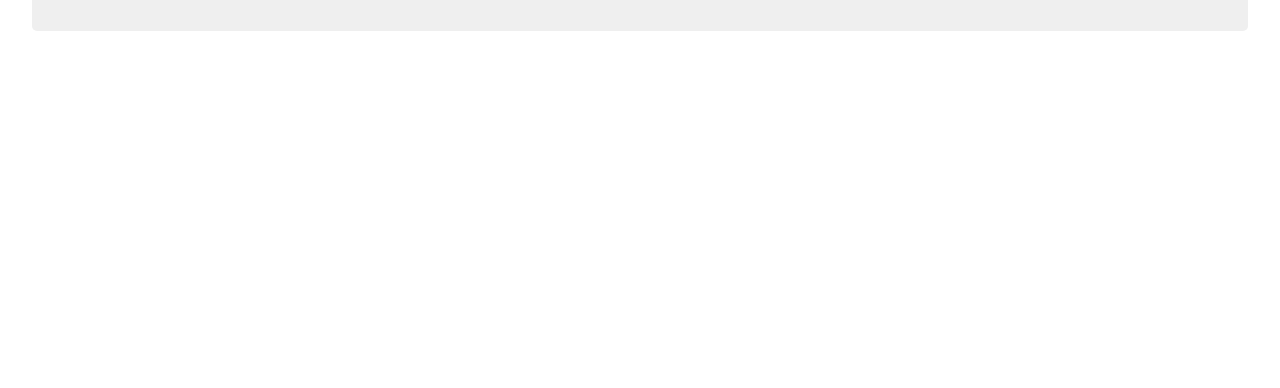
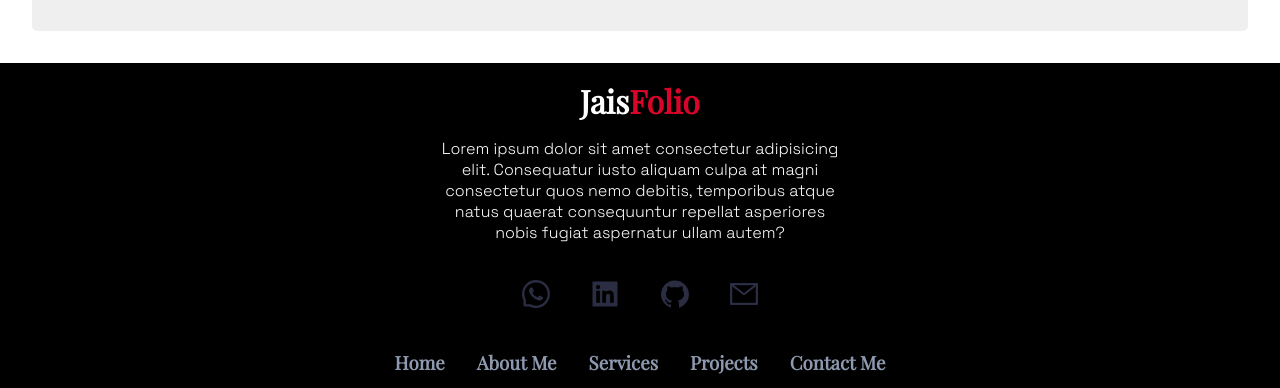
Before and after one commit to jaiswar203/portfoliov2, a Next.js app: page / in a window 1280 px wide. Shown: the part 3424-3812 px from the top of the page. Before the commit the page ends 3487 px from the top, so only its background shows below. Built offline with nearby package versions, Linux system fonts and the light colour scheme.

Commit message:
added footer and fixes some bugs

```diff
--- a/package.json
+++ b/package.json
@@ -9,6 +9,7 @@
     "lint": "next lint"
   },
   "dependencies": {
+    "@next/bundle-analyzer": "^12.1.6",
     "@reduxjs/toolkit": "^1.8.2",
     "axios": "^0.27.2",
     "framer-motion": "^6.3.11",
@@ -16,6 +17,7 @@
     "react": "18.2.0",
     "react-dom": "18.2.0",
     "react-icons": "^4.4.0",
+    "react-loader-spinner": "^5.1.5",
     "react-redux": "^8.0.2",
     "react-use-downloader": "^1.1.7",
     "swiper": "^8.2.4",
--- a/pages/_app.js
+++ b/pages/_app.js
@@ -1,11 +1,21 @@
-import '../styles/css/index.css'
-import { Provider } from 'react-redux'
-import { store } from '../redux/store'
+import "../styles/css/index.css";
+import { Provider } from "react-redux";
+import { store } from "../redux/store";
+import { useEffect, useState } from "react";
+import Loader from "../src/components/Loader";
 
 function MyApp({ Component, pageProps }) {
-  return <Provider store={store}>
-    <Component {...pageProps} />
-  </Provider>
+  const [showLoader, setShowLoader] = useState(true);
+  useEffect(() => {
+    setTimeout(() => {
+      setShowLoader(false);
+    }, 1500);
+  }, [showLoader]);
+  return !showLoader ? (
+      <Component {...pageProps} />
+  ) : (
+    <Loader />
+  );
 }
 
-export default MyApp
+export default MyApp;
--- a/pages/index.jsx
+++ b/pages/index.jsx
@@ -2,22 +2,29 @@ import React, { useState } from 'react'
 import dynamic from "next/dynamic"
 import { useEffect } from 'react'
 
-import { Navbar, HeroComp, About, Services, Projects, Contact, Footer } from '../src/components'
+import PopUp from '../src/components/modal/PopUp'
 
+import {Navbar} from "../src/components"
+// const Navbar = dynamic(() => import("../src/components/Navbar"))
 const Technologies = dynamic(() => import("../src/components/Technologies"), { ssr: false })
+const HeroComp = dynamic(() => import("../src/components/HeroComp"))
+const About = dynamic(() => import("../src/components/About"))
+const Services = dynamic(() => import("../src/components/Services"))
+const Projects = dynamic(() => import("../src/components/Projects"))
+const Footer = dynamic(() => import("../src/components/Footer"))
 
 const Index = () => {
   const [winWidth, setWinWidth] = useState(0)
   const [showProjects, setShowProjects] = useState(false)
+  const [modal, setModal] = useState(false)
 
   useEffect(() => {
     setWinWidth(window.innerWidth)
     setShowProjects(true)
-  }, [winWidth,showProjects])
+  }, [winWidth, showProjects, modal])
 
   return (
     <>
-      {/* <CustomCursor /> */}
       <Navbar winWidth={winWidth} />
       <div className="jais-port">
         <HeroComp winWidth={winWidth} />
@@ -27,12 +34,16 @@ const Index = () => {
         {
           showProjects && (
             <Projects winWidth={winWidth} />
-
           )
         }
-        {/* <Contact />
-        <Footer /> */}
+        {/* <Contact /> */}
       </div>
+      <Footer />
+      {
+        modal && (
+          <PopUp />
+        )
+      }
     </>
   )
 }
--- a/src/_style.scss
+++ b/src/_style.scss
@@ -641,7 +641,7 @@
           @include center__element;
           @include normal_font;
           flex-direction: column;
-          span{
+          span {
             color: $color4;
             font-weight: 600;
           }
@@ -672,8 +672,8 @@
         }
       }
 
-      @media screen and (min-width:2300px) {
-        grid-template-columns: repeat(3,1fr);
+      @media screen and (min-width: 2300px) {
+        grid-template-columns: repeat(3, 1fr);
       }
 
       @media screen and (max-width: 1260px) {
@@ -732,4 +732,97 @@
       }
     }
   }
+
+  &__modal {
+    position: fixed;
+    width: 100%;
+    height: 100vh;
+    @include center__element;
+    top: 0;
+    left: 0;
+
+    &-inner {
+      padding: 1rem;
+      background: black;
+      z-index: 2;
+    }
+  }
+
+  &__footer {
+    @include heading_font;
+    padding: 1rem;
+    @include center__element;
+    flex-direction: column;
+    background: black;
+    color: white;
+
+
+    &-heading {
+      @include center__element;
+      flex-direction: column;
+      width: 25rem;
+
+      h1 {
+        color: white;
+        span {
+          color: $color4;
+        }
+      }
+
+      p {
+        margin-top: 1rem;
+        @include normal_font;
+        text-align: center;
+      }
+    }
+    &-content {
+      margin-top: 2rem;
+      @include center__element;
+      flex-direction: column;
+
+      .connect {
+        width: 15rem;
+        @include center__element;
+        justify-content: space-between;
+        font-size: 2rem;
+
+        .item{
+
+         cursor: pointer;
+          svg{
+            color: $color5;
+
+            &:hover{
+              color: $color4;
+            }
+          }
+        }
+      }
+      .links {
+        margin-top: 2rem;
+        @include center__element;
+        .item {
+          cursor: pointer;
+          color: $color2;
+          margin-left: 2rem;
+
+          &:first-child {
+            margin-left: 0;
+          }
+
+          &:hover{
+            transition: all .5s ease-in-out;
+            color: $color4;
+          }
+        }
+      }
+    }
+  }
+
+
+  &__loader{
+    background: black;
+    @include center__element;
+    height: 100vh;
+  }
 }
--- a/src/components/Footer.jsx
+++ b/src/components/Footer.jsx
@@ -1,8 +1,82 @@
 import React from 'react'
+import { AiOutlineWhatsApp, AiFillLinkedin, AiOutlineGithub, AiOutlineMail } from "react-icons/ai"
+import {useRouter} from "next/router"
+import {motion} from "framer-motion"
 
 const Footer = () => {
+  const router=useRouter()
+  const items = [
+    {
+      id: 0,
+      name: "WhatsApp",
+      item: <AiOutlineWhatsApp />
+    },
+    {
+      id: 1,
+      name: "LinkedIn",
+      item: <AiFillLinkedin />
+    },
+    {
+      id: 2,
+      name: "GitHub",
+      item: <AiOutlineGithub />
+    },
+    {
+      id: 3,
+      name: "Mail",
+      item: <AiOutlineMail />
+    },
+  ]
+
+  const linkItem = [
+    {
+      name: "Home",
+      link:"/"
+    },
+    {
+      name: "About Me",
+      link:"#aboutme"
+    },
+    {
+      name: "Services",
+      link:"#services"
+    },
+    {
+      name: "Projects",
+      link:"#projects"
+    },
+    {
+      name: "Contact Me",
+      link:"#contact"
+    },
+  ]
   return (
-    <div>Footer</div>
+    <div className="jais-port__footer">
+      <div className="jais-port__footer-heading">
+        <h1>Jais<span>Folio</span></h1>
+        <p>Lorem ipsum dolor sit amet consectetur adipisicing elit. Consequatur iusto aliquam culpa at magni consectetur quos nemo debitis, temporibus atque natus quaerat consequuntur repellat asperiores nobis fugiat aspernatur ullam autem?</p>
+      </div>
+      <div className="jais-port__footer-content">
+        <div className="connect">
+          {
+            items.map((item) => (
+              <motion.div className="item" key={item.name} whileHover={{y:-10}}>
+                {item.item}
+              </motion.div>
+            ))
+          }
+        </div>
+        <div className="links">
+          {
+            linkItem.map((item)=>(
+              <div className="item" key={item.name} onClick={()=>router.push(item.link)}>
+                <h3>{item.name}</h3>
+              </div>
+            ))
+          }
+        </div>
+      </div>
+    </div>
   )
 }
 
--- a/src/components/HeroComp.jsx
+++ b/src/components/HeroComp.jsx
@@ -5,7 +5,6 @@ import { motion } from 'framer-motion'
 import AnimatedGif from "../../illustrations/animated.gif"
 
 import Typewriter from 'typewriter-effect'
-import { useEffect } from 'react'
 
 const HeroComp = ({winWidth}) => {
   function isSmall(){
@@ -32,7 +31,7 @@ const HeroComp = ({winWidth}) => {
         </div>
       </div>
       <motion.div className="jais-port__hero-image" initial={{ x: isSmall() ? 0 :  100,y:isSmall ? 100 :0, opacity: 0 }} animate={{ x: 0,y:0 , opacity: 1 }} transition={{ duration: 1 }}>
-        <Image src={AnimatedGif} width={700} height={700} />
+        <Image src={AnimatedGif} width={700} height={700}  priority={true} />
       </motion.div>
     </section>
   )
--- /dev/null
+++ b/src/components/Loader.jsx
@@ -0,0 +1,19 @@
+import React from 'react'
+import { BallTriangle } from "react-loader-spinner"
+
+const Loader = () => {
+    return (
+        <div className="jais-port__loader">
+            <div className="inner">
+                <BallTriangle
+                    heigth="200"
+                    width="200"
+                    color="#d90429"
+                    ariaLabel="loading-indicator"
+                />
+            </div>
+        </div>
+    )
+}
+
+export default Loader
--- /dev/null
+++ b/src/components/modal/PopUp.jsx
@@ -0,0 +1,20 @@
+import React from 'react'
+
+const PopUp = () => {
+    return (
+        <div className="jais-port__modal">
+            <div className="jais-port__modal-inner">
+                <div className="heading">
+                    <h2>Contact Us</h2>
+                </div>
+                <form className='form'>
+                    <div className="form__email">
+
+                    </div>
+                </form>
+            </div>
+        </div>
+    )
+}
+
+export default PopUp
--- a/styles/css/index.css
+++ b/styles/css/index.css
@@ -776,4 +776,96 @@ body::-webkit-scrollbar-thumb {
     font-size: 1rem;
     bottom: 0.3rem;
   }
+}
+.jais-port__modal {
+  position: fixed;
+  width: 100%;
+  height: 100vh;
+  display: flex;
+  justify-content: center;
+  align-items: center;
+  top: 0;
+  left: 0;
+}
+.jais-port__modal-inner {
+  padding: 1rem;
+  background: black;
+  z-index: 2;
+}
+.jais-port__footer {
+  font-family: "Playfair Display", serif;
+  padding: 1rem;
+  display: flex;
+  justify-content: center;
+  align-items: center;
+  flex-direction: column;
+  background: black;
+  color: white;
+}
+.jais-port__footer-heading {
+  display: flex;
+  justify-content: center;
+  align-items: center;
+  flex-direction: column;
+  width: 25rem;
+}
+.jais-port__footer-heading h1 {
+  color: white;
+}
+.jais-port__footer-heading h1 span {
+  color: #d90429;
+}
+.jais-port__footer-heading p {
+  margin-top: 1rem;
+  font-family: "Space Grotesk", sans-serif;
+  text-align: center;
+}
+.jais-port__footer-content {
+  margin-top: 2rem;
+  display: flex;
+  justify-content: center;
+  align-items: center;
+  flex-direction: column;
+}
+.jais-port__footer-content .connect {
+  width: 15rem;
+  display: flex;
+  justify-content: center;
+  align-items: center;
+  justify-content: space-between;
+  font-size: 2rem;
+}
+.jais-port__footer-content .connect .item {
+  cursor: pointer;
+}
+.jais-port__footer-content .connect .item svg {
+  color: #2b2d42;
+}
+.jais-port__footer-content .connect .item svg:hover {
+  color: #d90429;
+}
+.jais-port__footer-content .links {
+  margin-top: 2rem;
+  display: flex;
+  justify-content: center;
+  align-items: center;
+}
+.jais-port__footer-content .links .item {
+  cursor: pointer;
+  color: #8d99ae;
+  margin-left: 2rem;
+}
+.jais-port__footer-content .links .item:first-child {
+  margin-left: 0;
+}
+.jais-port__footer-content .links .item:hover {
+  transition: all 0.5s ease-in-out;
+  color: #d90429;
+}
+.jais-port__loader {
+  background: black;
+  display: flex;
+  justify-content: center;
+  align-items: center;
+  height: 100vh;
 }/*# sourceMappingURL=index.css.map */
```
Also changed, not shown: src/components/Navbar.jsx (+2 -10 lines), 2 other files (tests, documents, lock files or other folders).
